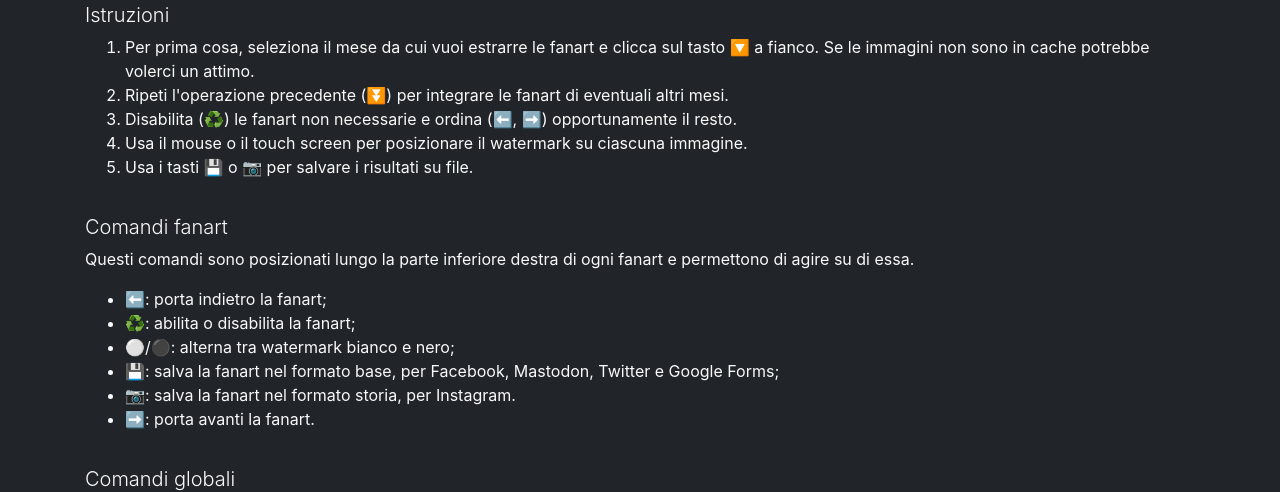
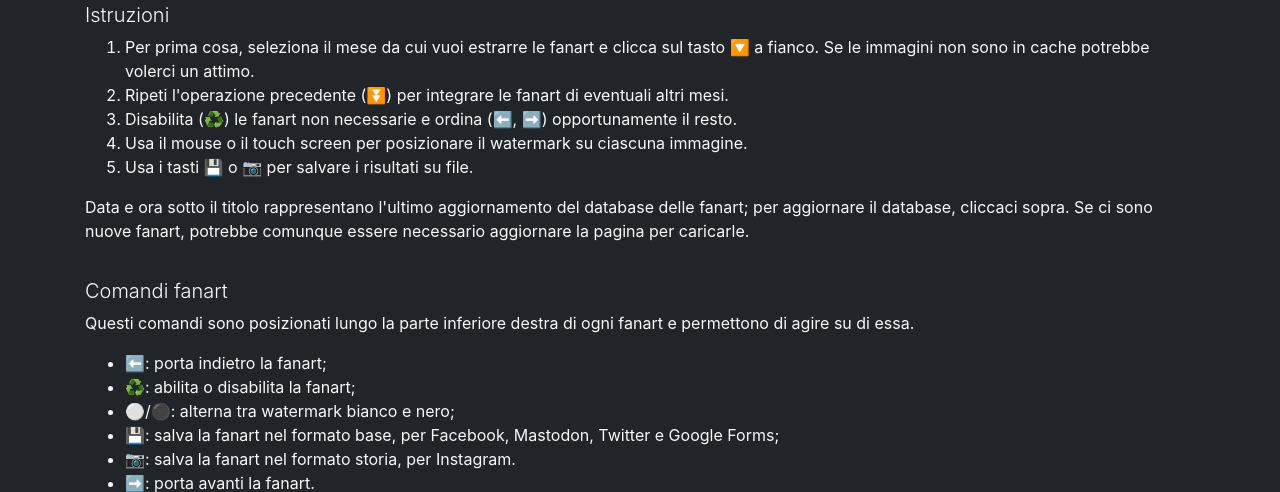
Before and after one commit to BiRabittoh/artbound-python, a Flask app: page /help in a window 1280 px wide. Shown: the part 229-721 px from the top of the page. Run offline with Flask 3, Linux system fonts and the light colour scheme; parts of the project's set-up code (start-up, migrations or seed data) failed here and were passed over; some libraries are stand-ins or nearby versions.

Commit message:
edit help.html

```diff
--- a/artbound_python/templates/help.html
+++ b/artbound_python/templates/help.html
@@ -45,12 +45,17 @@
                     <ol>
                         <li>Per prima cosa, seleziona il mese da cui vuoi estrarre le fanart e clicca sul tasto {{ emoji["get_first"] }} a
                             fianco. Se le immagini non sono in cache potrebbe volerci un attimo.</li>
-                        <li>Ripeti l'operazione precedente ({{ emoji["get"] }}) per integrare le fanart di eventuali altri mesi.</li>
-                        <li>Disabilita ({{ emoji["toggle"] }}) le fanart non necessarie e ordina ({{ emoji["prev"] }}, {{ emoji["next"] }}) opportunamente il resto.</li>
+                        <li>Ripeti l'operazione precedente ({{ emoji["get"] }}) per integrare le fanart di eventuali
+                            altri mesi.</li>
+                        <li>Disabilita ({{ emoji["toggle"] }}) le fanart non necessarie e ordina ({{ emoji["prev"] }},
+                            {{ emoji["next"] }}) opportunamente il resto.</li>
                         <li>Usa il mouse o il touch screen per posizionare il watermark su ciascuna immagine.</li>
                         <li>Usa i tasti {{ emoji["save"] }} o {{ emoji["save_ig"] }} per salvare i risultati su file.
                         </li>
                     </ol>
+                    <p>Data e ora sotto il titolo rappresentano l'ultimo aggiornamento del database delle fanart; per
+                        aggiornare il database, cliccaci sopra. Se ci sono nuove fanart, potrebbe comunque essere
+                        necessario aggiornare la pagina per caricarle.</p>
                 </div>
             </div>
             <div class="row text-row">
@@ -95,7 +100,8 @@
     </main>
     <footer>
         <div class="container">
-            <p>&copy; <a href="https://linktr.ee/earthboundcafe">Earthbound Café</a>, realizzato da <a href="https://birabittoh.github.io/">BiRabittoh</a>.</p>
+            <p>&copy; <a href="https://linktr.ee/earthboundcafe">Earthbound Café</a>, realizzato da <a
+                    href="https://birabittoh.github.io/">BiRabittoh</a>.</p>
         </div>
     </footer>
     <script src="/static/ext/js/jquery-3.2.1.slim.min.js"></script>
```
